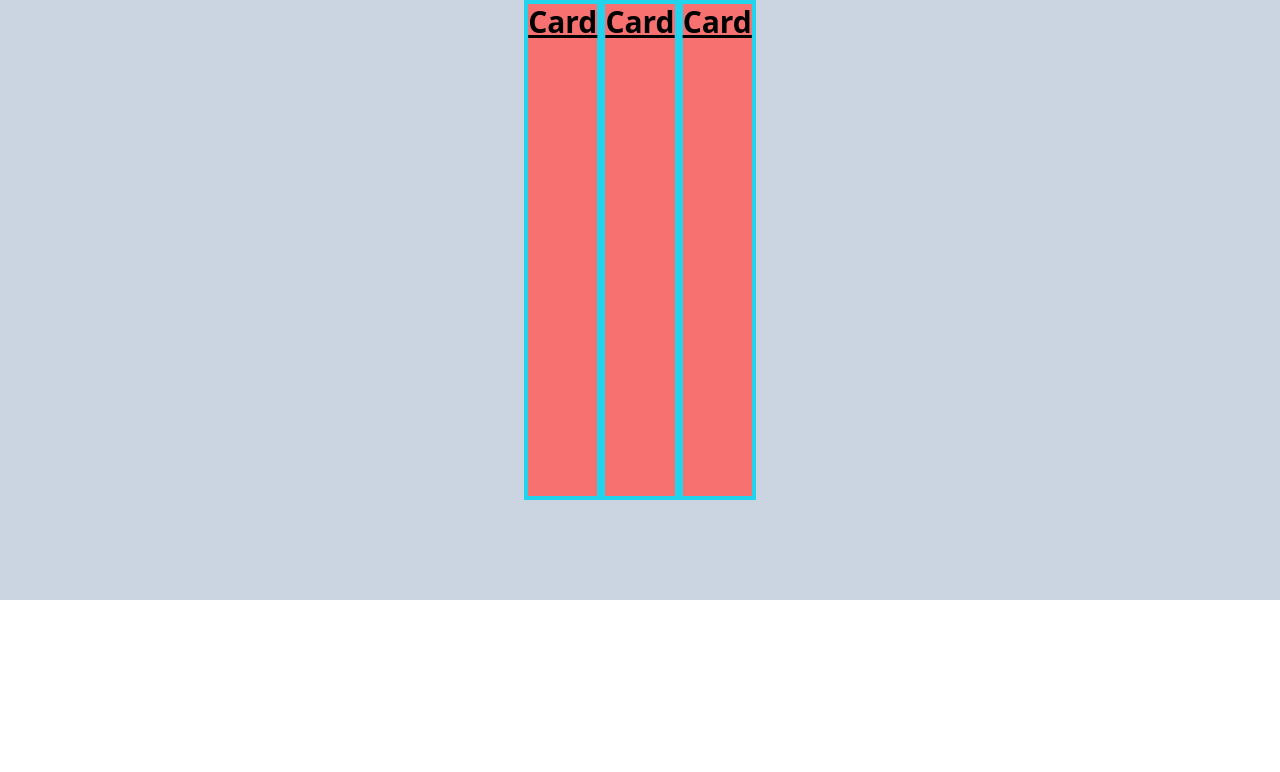
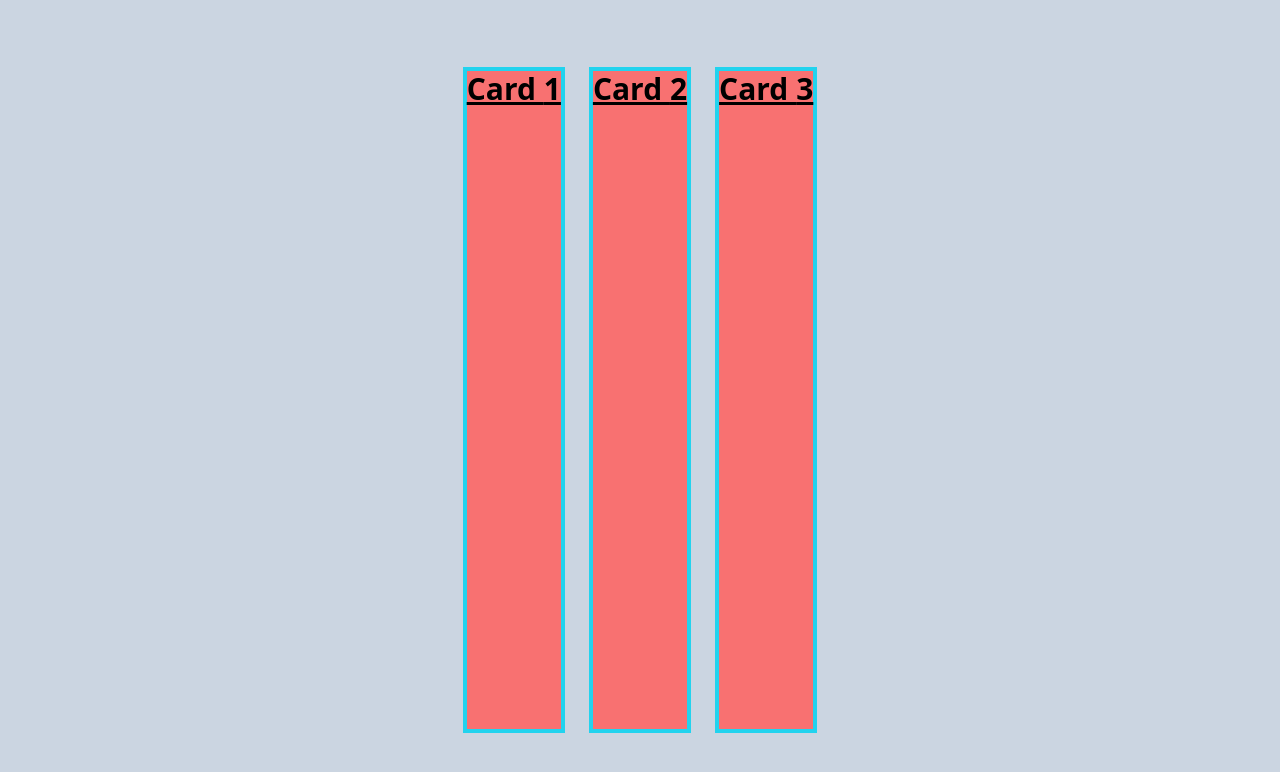
Before and after one commit to JordiNodeJS/challenge_jump2digital2022, a React (Vite) app: page / in a window 1280 px wide. Shown: the top 772 px of the page. Built offline with nearby package versions, Linux system fonts and the light colour scheme.

Commit message:
layout flex

```diff
--- a/src/components/card/Card.jsx
+++ b/src/components/card/Card.jsx
@@ -1,7 +1,7 @@
-const Card = () => {
+const Card = ({ title }) => {
   return (
-    <div className='bg-slate-300'>
-      <div className='gap-x-6 border-4 border-cyan-400 bg-red-400 h-5/6'>Card</div>
+    <div className='border-4 border-cyan-400 bg-red-400 h-5/6'>
+      Card {title}
     </div>
   )
 }
--- a/src/index.css
+++ b/src/index.css
@@ -1,3 +1,9 @@
 @tailwind base;
 @tailwind components;
 @tailwind utilities;
+
+@layer components {
+  body {
+    @apply bg-slate-300;
+  }
+}
--- a/src/pages/Layout.jsx
+++ b/src/pages/Layout.jsx
@@ -2,10 +2,10 @@ import Card from '../components/card/Card'
 
 const Layout = () => {
   return (
-    <div className='flex justify-center min-w-[500px] bg-slate-300 h-[600px]'>
-      <Card />
-      <Card />
-      <Card />
+    <div className='flex justify-center items-center gap-x-6 flex-wrap h-screen'>
+      <Card title='1' />
+      <Card title='2' />
+      <Card title='3' />
     </div>
   )
 }
```
